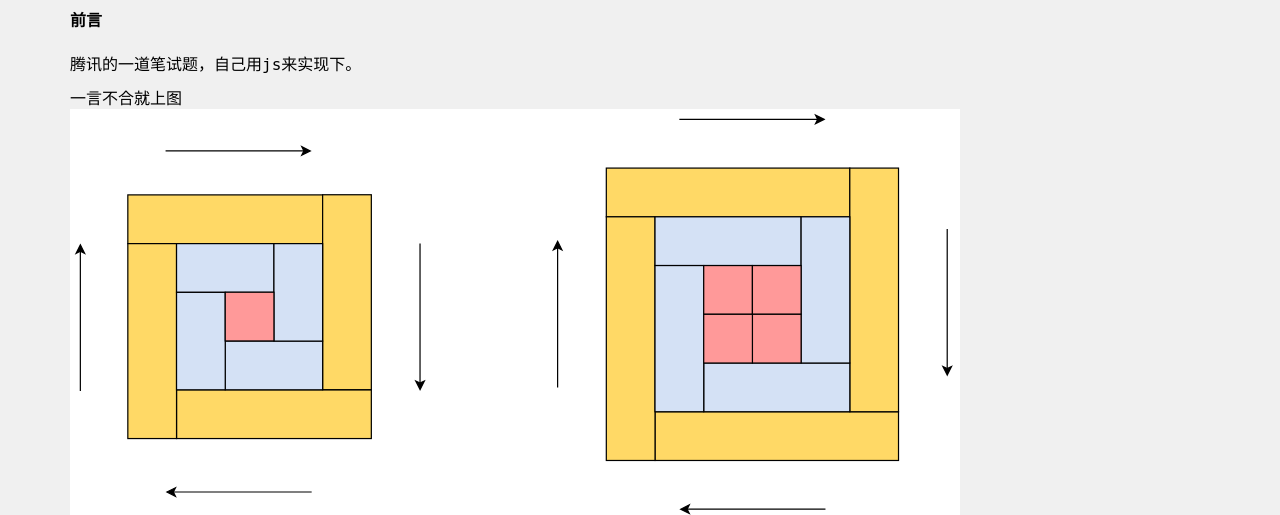
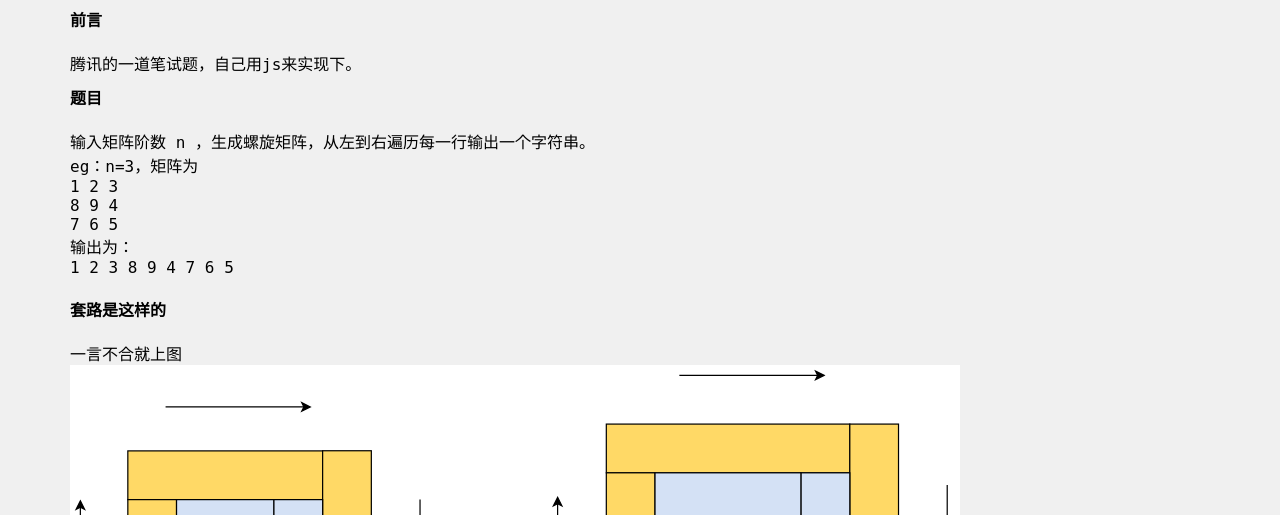
Before and after one commit to Topppy/topppy.github.io, a plain HTML site: page 2016.09.01/index.html in a window 1280 px wide. Shown: the part 285-800 px from the top of the page. Drawn offline with nearby package versions, Linux system fonts and the light colour scheme.

Commit message:
add question

```diff
--- a/2016.09.01/index.html
+++ b/2016.09.01/index.html
@@ -21,9 +21,14 @@
             <section class="article-section">
                 <h4>前言</h4>
                 <p>腾讯的一道笔试题，自己用js来实现下。</p>
+                <h4>题目</h4>
+                <p>输入矩阵阶数 n ，生成螺旋矩阵，从左到右遍历每一行输出一个字符串。 <br>
+                    eg：n=3，矩阵为 <pre>1 2 3
+8 9 4
+7 6 5</pre>输出为： <br> 1 2 3 8 9 4 7 6 5</p>
+                <h4>套路是这样的</h4>
                 <p>一言不合就上图</p>
                 <img src="./img/spiral.svg" alt="git" height="100%" width="100%">
-                <h4>套路是这样的</h4>
                 <ol>
                     <li>1.先确定要循环多少圈，代码最外层的循环数目即圈数。</li>
                     <li>2.把每一圈分割好，分成四个方向的步骤，然后确定每个方向的循环数量，重点是确定循环的终止条件点</li>
```
